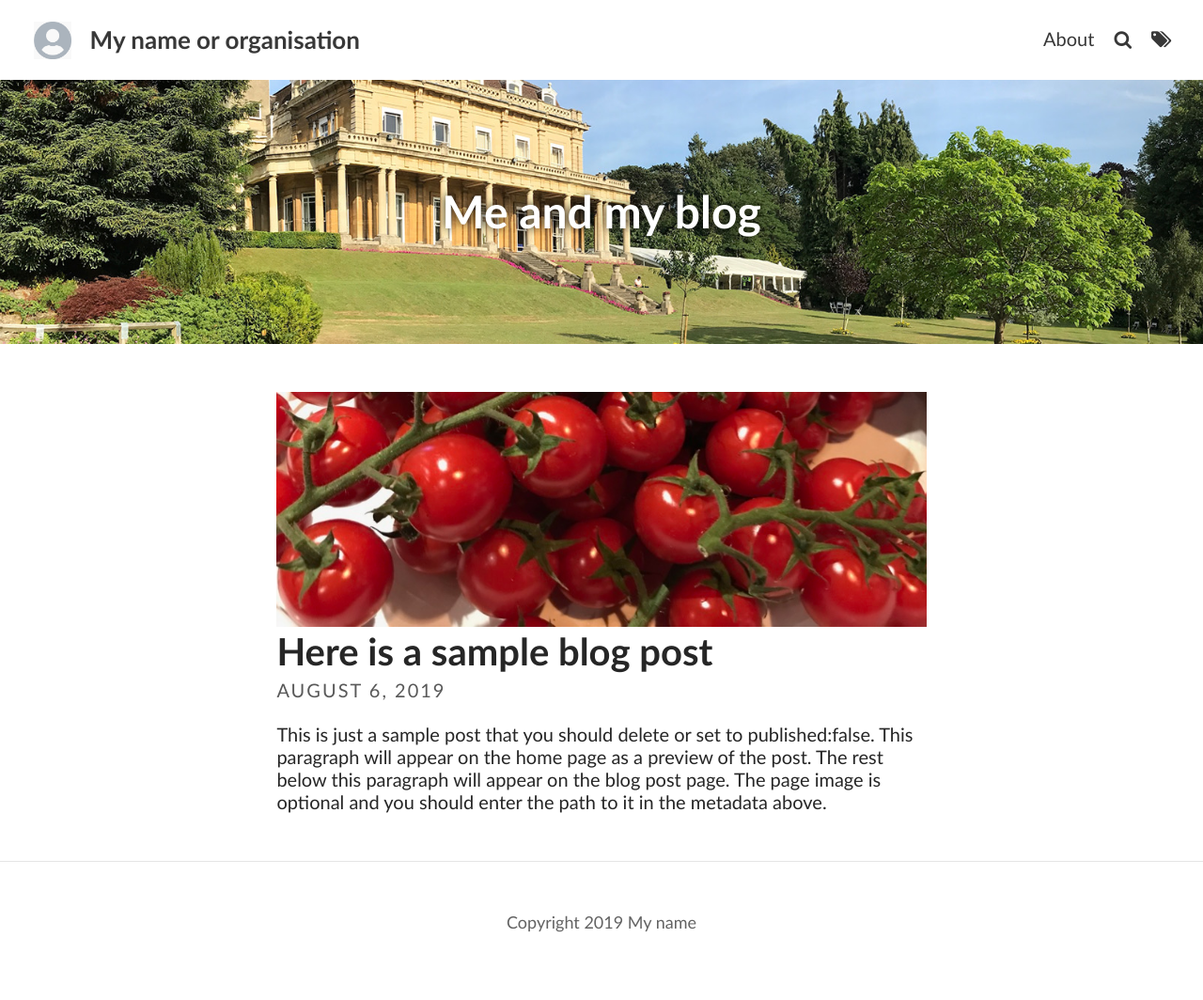
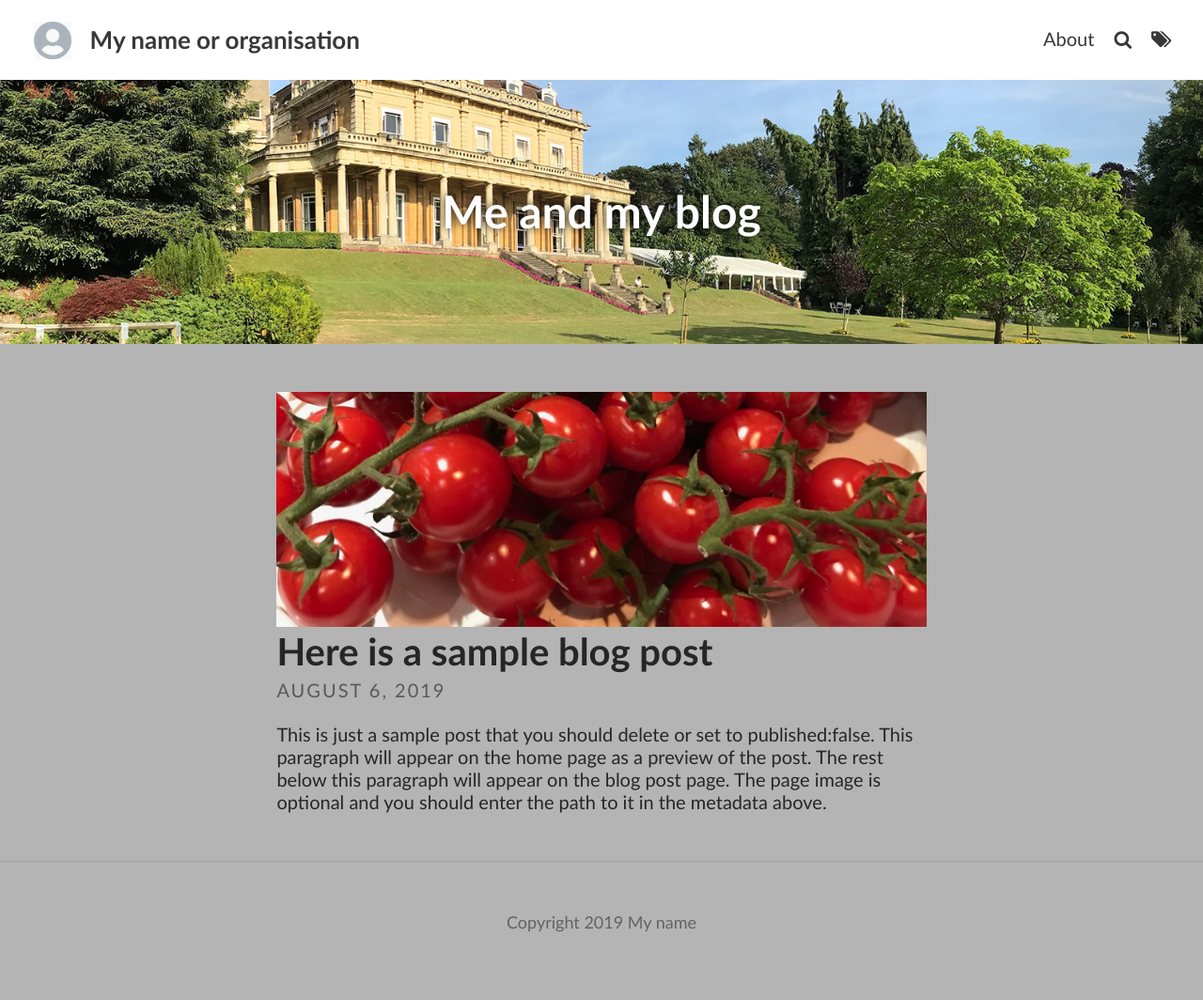
Before and after one commit to CarterWrites/CarterWrites.github.io, a Jekyll site: the page samplehome.html, which Jekyll copies as it is, in a window 1280 px wide. Shown: the whole page at 94% size. Built offline with Jekyll 4.4.1, drawn with Linux system fonts in a browser that asks for light colours.

Commit message:
Background Colour 1

```diff
--- a/assets/css/styles.css
+++ b/assets/css/styles.css
@@ -18,6 +18,7 @@ figure {
 
 body {
     margin: 0;
+    background-color: rgb(180, 180, 180)
 }
 
 article, aside, details, figcaption, figure, footer, header, hgroup,
```
